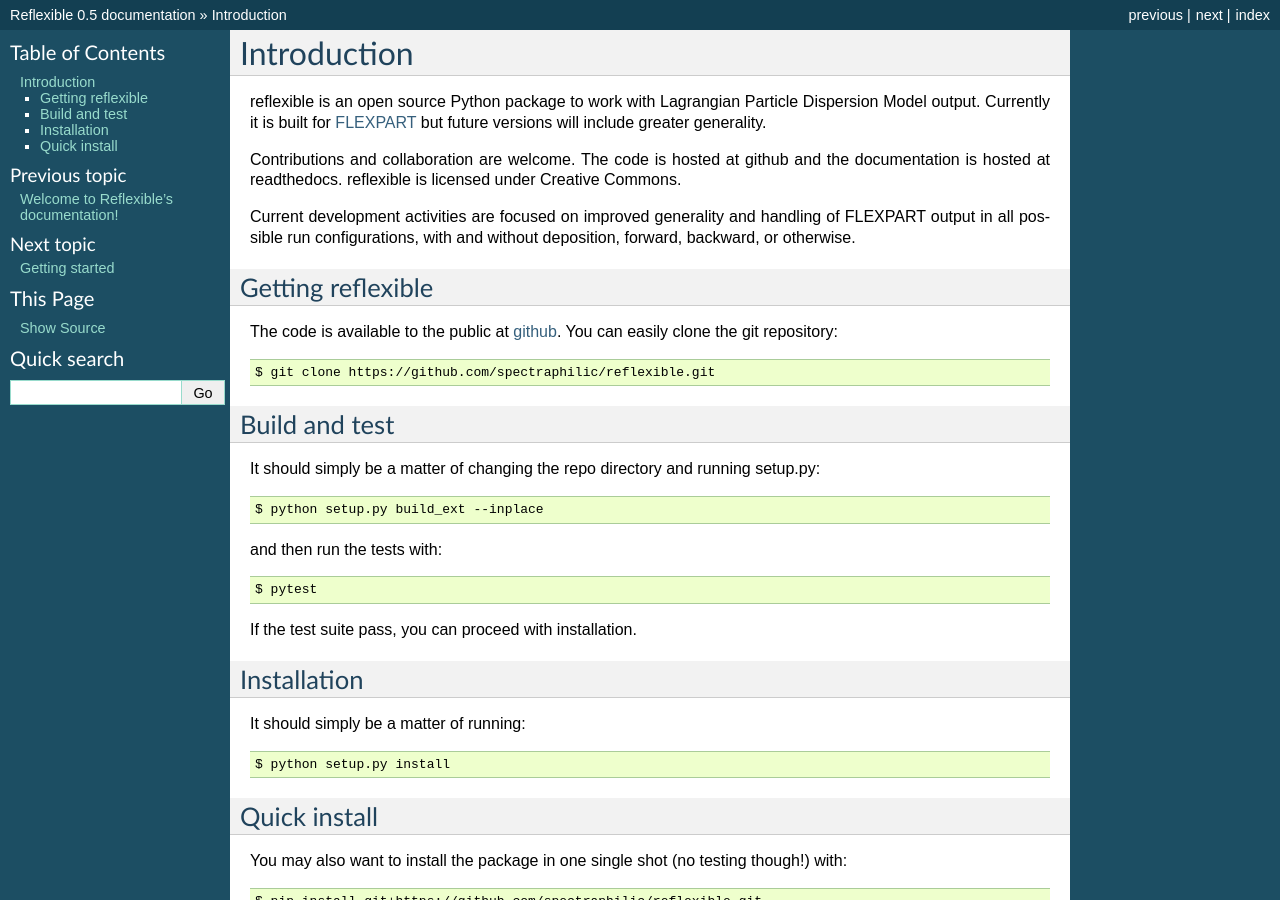
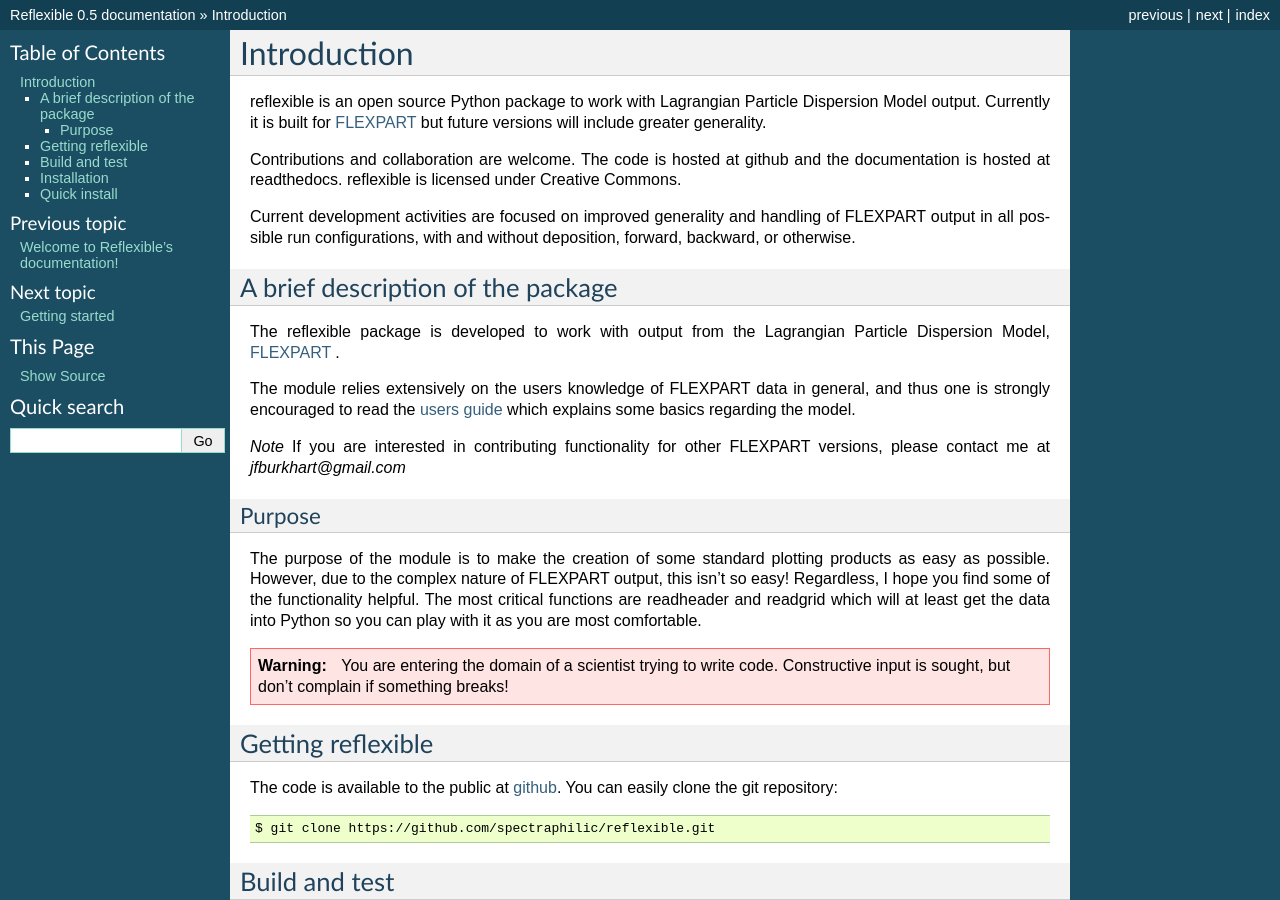
Before and after one commit to spectraphilic/reflexible, a Sphinx documentation site: the page built from doc/source/introduction.rst, in a window 1280 px wide and 900 px high. Built offline with Sphinx 7.4.7, drawn with Linux system fonts in a browser that asks for light colours.

Commit message:
Moved the description of the package into the Intro chapter

```diff
--- a/doc/source/introduction.rst
+++ b/doc/source/introduction.rst
@@ -14,6 +14,36 @@
 Current development activities are focused on improved generality and
 handling of FLEXPART output in all possible run configurations, with
 and without deposition, forward, backward, or otherwise.
+
+A brief description of the package
+=================================
+
+The reflexible package is developed to work with output from the Lagrangian
+Particle Dispersion Model, `FLEXPART <https://www.flexpart.eu/>`_ .
+
+The module relies extensively on the users knowledge of FLEXPART data in
+general, and thus one is strongly encouraged to read the
+`users guide <http://zardoz.nilu.no/~andreas/flexpart/flexpart8.pdf>`_
+which explains some basics regarding the model.
+
+*Note* If you are interested in contributing functionality for other FLEXPART
+versions, please contact me at `jfburkhart@gmail.com`
+
+
+Purpose
+-------
+
+The purpose of the module is to make the creation of some standard plotting
+products as easy as possible. However, due to the complex nature of FLEXPART
+output, this isn't so easy! Regardless, I hope you find some of the
+functionality helpful. The most critical functions are readheader and readgrid
+which will at least get the data into Python so you can play with it as you are
+most comfortable.
+
+.. warning::
+    You are entering the domain of a scientist trying to write code. Constructive
+    input is sought, but don't complain if something breaks!
+
 
 Getting reflexible
 =================
```
Also changed, not shown: doc/source/reflexible.rst (+6 -38 lines).
